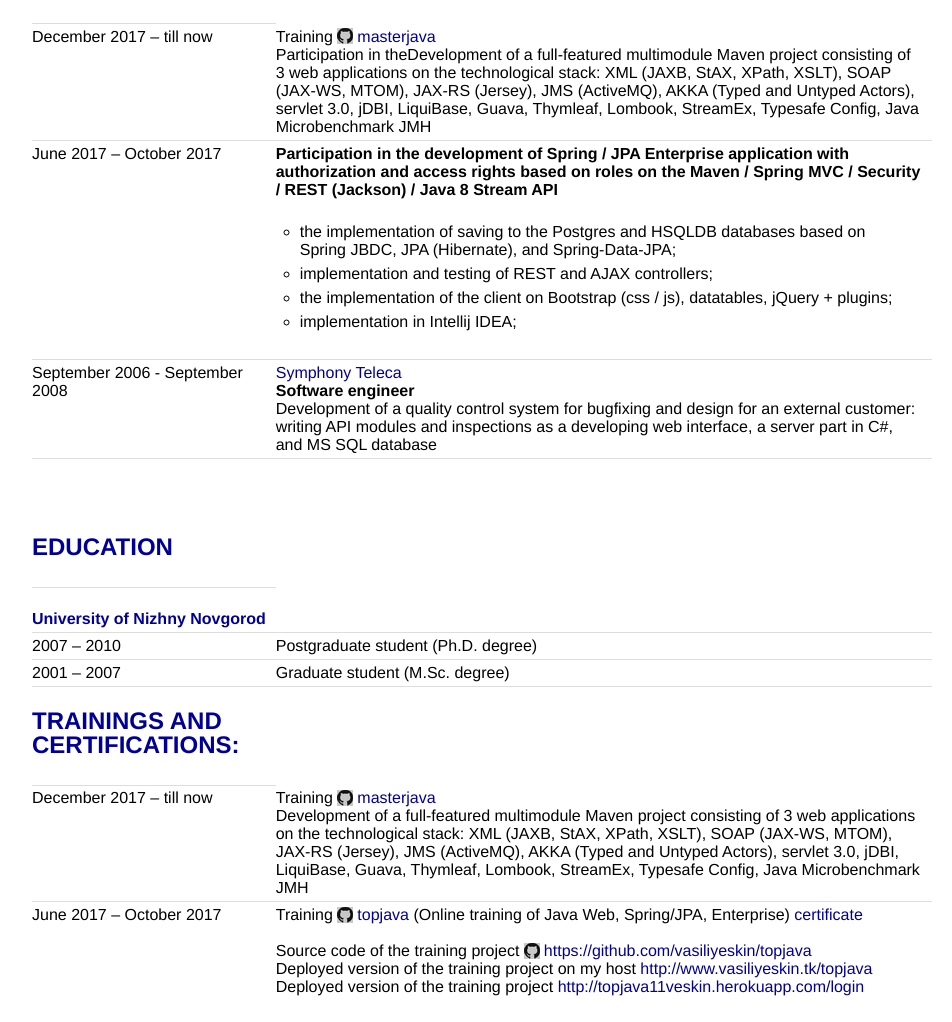
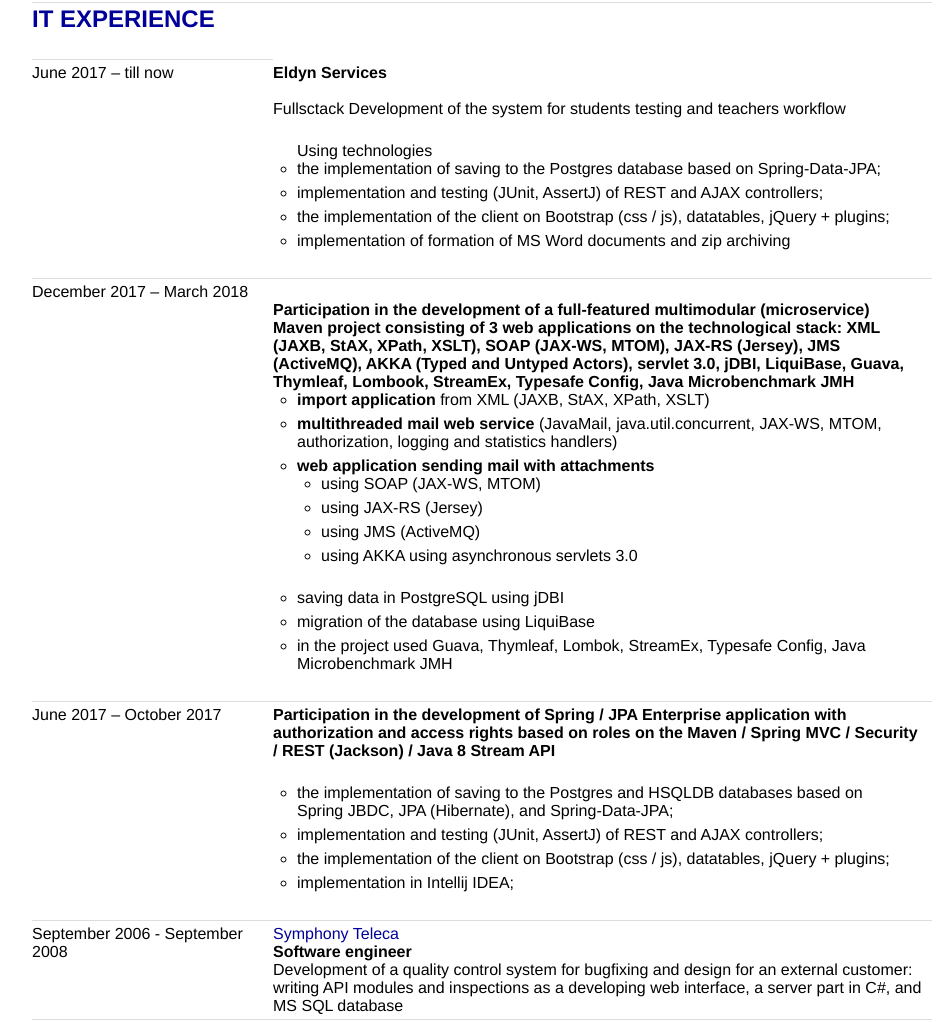
Before and after one commit to vasiliyeskin/vasiliyeskin.github.io, a plain HTML site: page index.html in a window 1280 px wide. Shown: the part 733-1755 px from the top of the page, without its empty margins (158-1110 px from the left). Drawn offline with Linux system fonts and the light colour scheme.

Commit message:
UPDATE Data

```diff
--- a/index.html
+++ b/index.html
@@ -61,13 +61,13 @@
                                 </ul>
                             </li>
                             <li><strong>Technologies
-                                : </strong>Servlet, JSP/JSTL, REST, RMI, DOM, XSLT, JDBC, JPA, AJAX.
+                                : </strong>Servlet, JSP/JSTL, REST, RMI, DOM, JDBC, JPA, AJAX, XML(JAXB, StAX, XPath, XSLT), SOAP (JAX-WS, MTOM), JAX-RS (Jersey), JMS (ActiveMQ), AKKA, Servlet 3.0, jDBI.
                             </li>
                             <li><strong>Instruments: </strong>Maven + plugin development, Ngnix, SoapUI, IntelliJ IDEA.
                             </li>
                             <li><strong>Management instruments</strong>: MS Project Manager.
                             </li>
-                            <li><strong>Knowledges</strong> Design Patterns, Object Oriented Concepts, Functional
+                            <li><strong>Knowledges</strong> Design Patterns, Microservice (multimodular) architecture, Object Oriented Concepts, Functional
                                 Programming, Computer Networks.
                             </li>
                             <li>native language is russian, english is an "intermediate" level.</li>
@@ -76,13 +76,50 @@
                     <td><h3><a name="experience">IT EXPERIENCE</a></h3></td>
                 </tr>
                 <tr>
-                    <td>December 2017 – till now</td>
-                    <td> Training <a href="https://github.com/JavaWebinar/masterjava">masterjava</a>
+                    <td>June 2017 – till now</td>
+                    <td><strong>Eldyn Services
+                    </strong>
+                        <br/>
+                        <br/>
+                        Fullsctack Development of the system for students testing and teachers workflow
+
+                        <p>
+                        <ul> Using technologies
+                            <li>the implementation of saving to the Postgres database based on Spring-Data-JPA;
+                            </li>
+                            <li>implementation and testing (JUnit, AssertJ) of REST and AJAX controllers;</li>
+                            <li>the implementation of the client on Bootstrap (css / js), datatables, jQuery +
+                                plugins;
+                            </li>
+                            <li>implementation of formation of MS Word documents and zip archiving</li>
+                        </ul>
+                        </p>
+                    </td>
+
+                </tr>
+                <tr>
+                    <td>December 2017 – March 2018</td>
+                    <td>
                         <br>
-                        Participation in theDevelopment of a full-featured multimodule Maven project consisting of 3 web applications on the
+                        <strong>Participation in the development of a full-featured multimodular (microservice) Maven project consisting of 3 web applications on the
                         technological stack: XML (JAXB, StAX, XPath, XSLT), SOAP (JAX-WS, MTOM), JAX-RS (Jersey), JMS
                         (ActiveMQ), AKKA (Typed and Untyped Actors), servlet 3.0, jDBI, LiquiBase, Guava, Thymleaf,
-                        Lombook, StreamEx, Typesafe Config, Java Microbenchmark JMH
+                            Lombook, StreamEx, Typesafe Config, Java Microbenchmark JMH</strong>
+                        <ul>
+                            <li><strong>import application</strong> from XML (JAXB, StAX, XPath, XSLT)</li>
+                            <li><strong>multithreaded mail web service</strong> (JavaMail, java.util.concurrent, JAX-WS, MTOM, authorization, logging and statistics handlers)</li>
+                            <li><strong>web application sending mail with attachments</strong>
+                                <ul>
+                            <li> using SOAP (JAX-WS, MTOM)</li>
+                                    <li>using JAX-RS (Jersey)</li>
+                                    <li>using JMS (ActiveMQ)</li>
+                                    <li>using AKKA using asynchronous servlets 3.0</li>
+                                </ul>
+                            </li>
+                            <li>saving data in PostgreSQL using jDBI</li>
+                            <li>migration of the database using LiquiBase</li>
+                            <li>in the project used Guava, Thymleaf, Lombok, StreamEx, Typesafe Config, Java Microbenchmark JMH</li>
+                        </ul>
                     </td>
                 </tr>
                 <tr>
@@ -95,7 +132,7 @@
                             <li>the implementation of saving to the Postgres and HSQLDB databases based on Spring JBDC,
                                 JPA (Hibernate), and Spring-Data-JPA;
                             </li>
-                            <li>implementation and testing of REST and AJAX controllers;</li>
+                            <li>implementation and testing (JUnit, AssertJ) of REST and AJAX controllers;</li>
                             <li>the implementation of the client on Bootstrap (css / js), datatables, jQuery +
                                 plugins;
                             </li>
@@ -139,13 +176,17 @@
                         <h3><a name="cources">TRAININGS AND CERTIFICATIONS:</a></h3>
                 <tr/>
                 <tr>
-                    <td>December 2017 – till now</td>
-                    <td> Training <a href="https://github.com/JavaWebinar/masterjava">masterjava</a>
+                    <td>December 2017 – March 2018</td>
+                    <td> Training <a href="https://github.com/JavaWebinar/masterjava">masterjava</a> (Online training of multimodular (microservice) Maven project)
                         <br>
-                        Development of a full-featured multimodule Maven project consisting of 3 web applications on the
+                        Development of a full-featured multimodular Maven project consisting of 3 web applications on the
                         technological stack: XML (JAXB, StAX, XPath, XSLT), SOAP (JAX-WS, MTOM), JAX-RS (Jersey), JMS
                         (ActiveMQ), AKKA (Typed and Untyped Actors), servlet 3.0, jDBI, LiquiBase, Guava, Thymleaf,
                         Lombook, StreamEx, Typesafe Config, Java Microbenchmark JMH
+
+                        <br/><br/>
+                        Source code of the training project <a href="https://github.com/vasiliyeskin/masterjava">https://github.com/vasiliyeskin/masterjava</a>
+                        <br/><br/>
                     </td>
                 </tr>
                 <tr>
```
